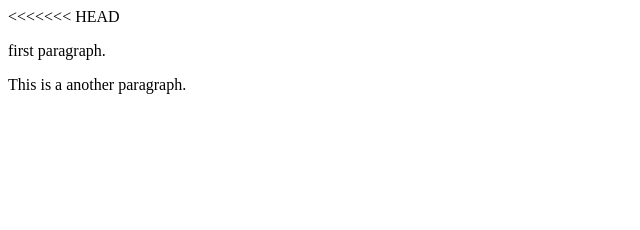
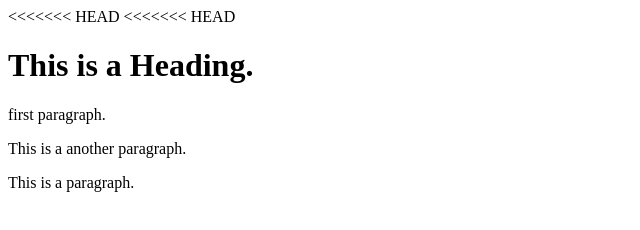
Before and after one commit to paul4096/learning-git, a plain HTML site: page index.html in a window 1280 px wide. Shown: the whole page, without its empty margins (0-640 px from the left). Drawn offline with Linux system fonts and the light colour scheme.

Commit message:
Update index.html

```diff
--- a/index.html
+++ b/index.html
@@ -3,7 +3,10 @@
 <html>
 <title>Page Title</title>
 <body>
+<<<<<<< HEAD
+<h1>This is a Heading.</h1>
 <p>first paragraph.</p>
 <p>This is a another paragraph.</p>
+<p>This is a paragraph.</p>
 </body>
 </html>
```
